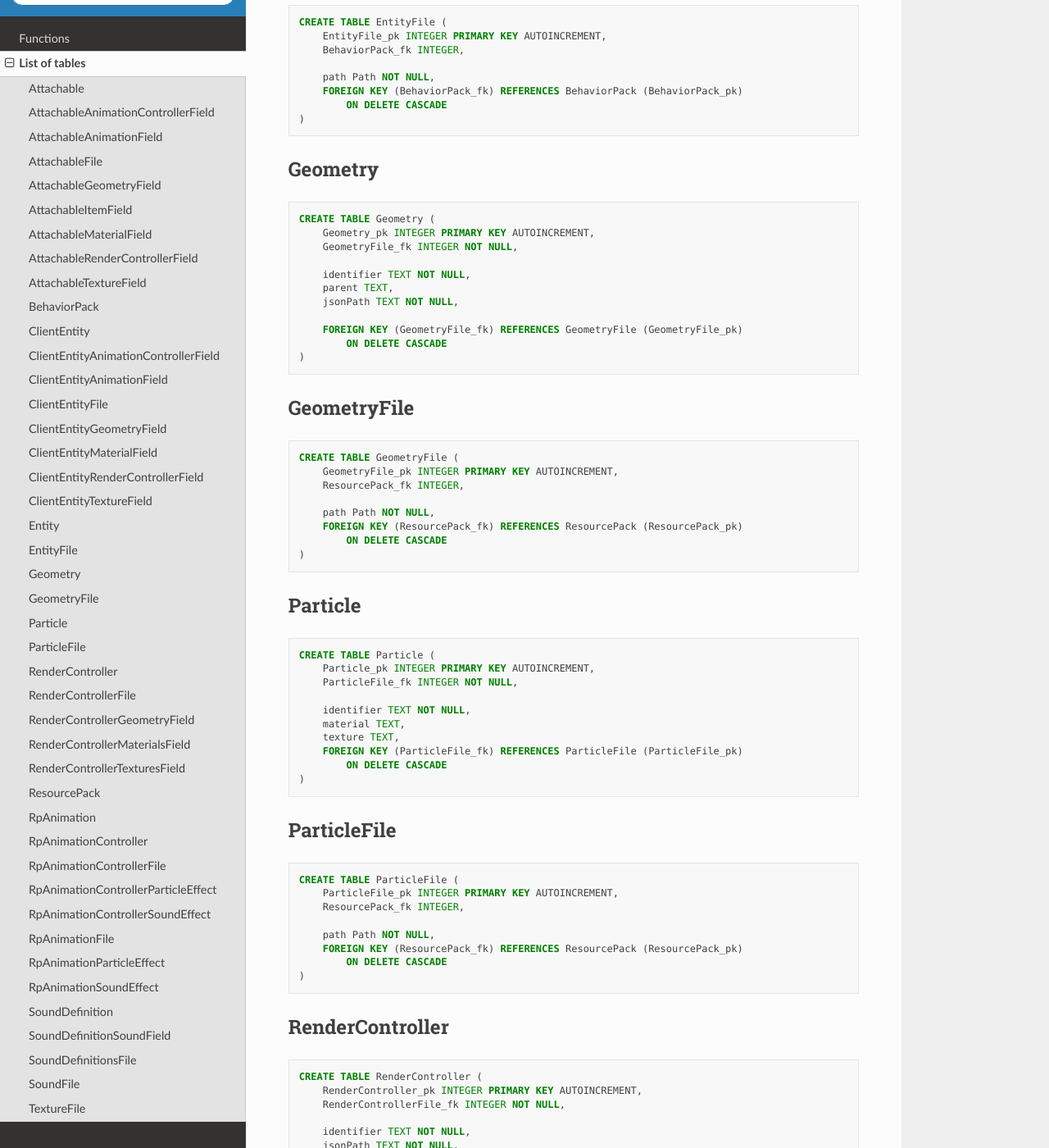
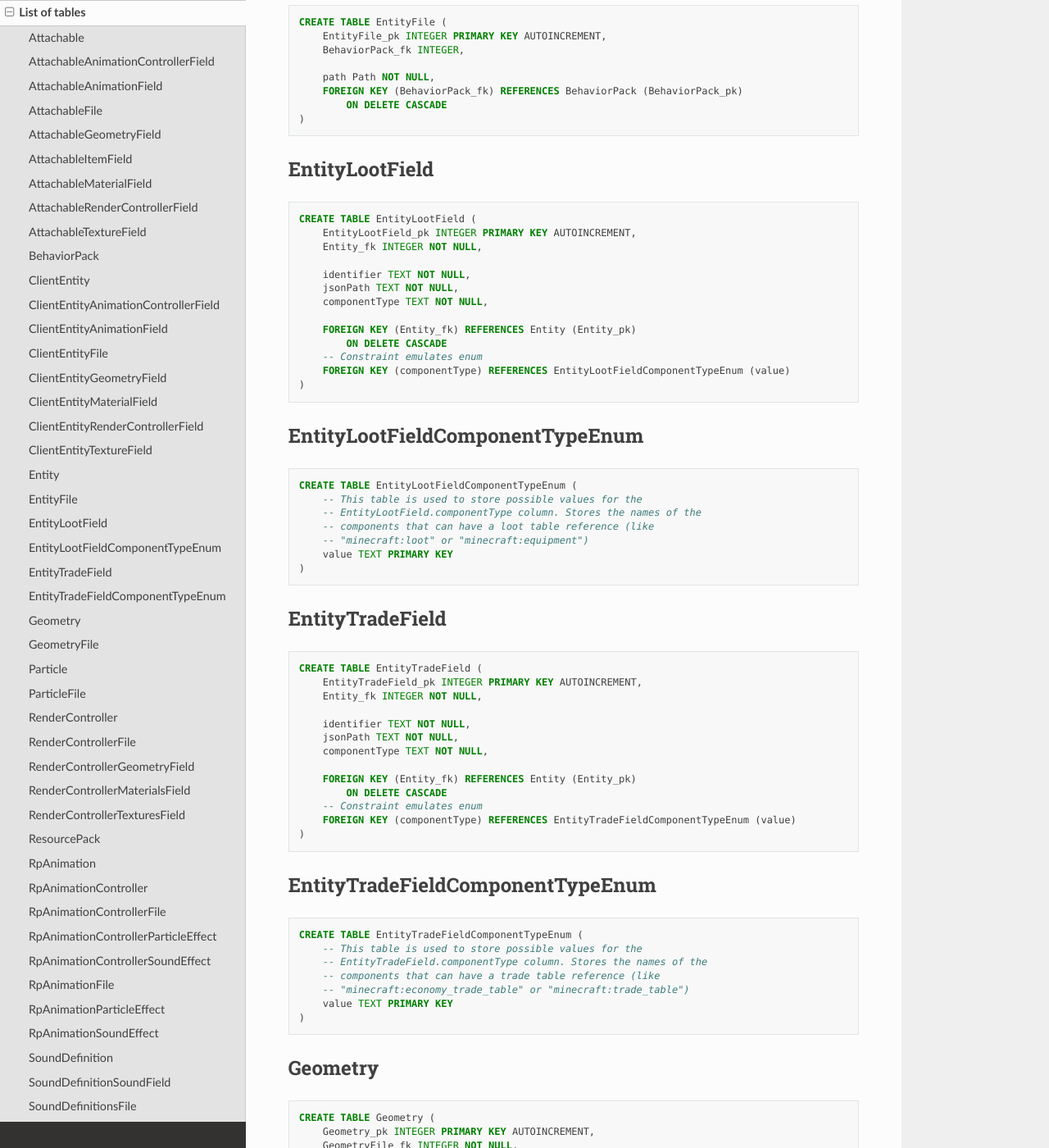
Before and after one commit to Nusiq/sqlite_bedrock_packs, a Sphinx documentation site: the page built from docs/tables.rst, in a window 1280 px wide and 1400 px high, scrolled down 5528 px. Shown: the whole window at 82% size. Built offline with Sphinx 7.4.7 and the Read the Docs theme 2.0.0, drawn with Linux system fonts in a browser that asks for light colours.

Commit message:
Added loot and trade fields to the entity.

```diff
--- a/docs/tables.rst
+++ b/docs/tables.rst
@@ -320,6 +320,70 @@ EntityFile
         path Path NOT NULL,
         FOREIGN KEY (BehaviorPack_fk) REFERENCES BehaviorPack (BehaviorPack_pk)
             ON DELETE CASCADE
+    )
+
+EntityLootField
+---------------
+
+.. code-block:: sql
+
+    CREATE TABLE EntityLootField (
+        EntityLootField_pk INTEGER PRIMARY KEY AUTOINCREMENT,
+        Entity_fk INTEGER NOT NULL,
+
+        identifier TEXT NOT NULL,
+        jsonPath TEXT NOT NULL,
+        componentType TEXT NOT NULL,
+
+        FOREIGN KEY (Entity_fk) REFERENCES Entity (Entity_pk)
+            ON DELETE CASCADE
+        -- Constraint emulates enum
+        FOREIGN KEY (componentType) REFERENCES EntityLootFieldComponentTypeEnum (value)
+    )
+
+EntityLootFieldComponentTypeEnum
+--------------------------------
+
+.. code-block:: sql
+
+    CREATE TABLE EntityLootFieldComponentTypeEnum (
+        -- This table is used to store possible values for the
+        -- EntityLootField.componentType column. Stores the names of the
+        -- components that can have a loot table reference (like
+        -- "minecraft:loot" or "minecraft:equipment")
+        value TEXT PRIMARY KEY
+    )
+
+EntityTradeField
+----------------
+
+.. code-block:: sql
+
+    CREATE TABLE EntityTradeField (
+        EntityTradeField_pk INTEGER PRIMARY KEY AUTOINCREMENT,
+        Entity_fk INTEGER NOT NULL,
+
+        identifier TEXT NOT NULL,
+        jsonPath TEXT NOT NULL,
+        componentType TEXT NOT NULL,
+
+        FOREIGN KEY (Entity_fk) REFERENCES Entity (Entity_pk)
+            ON DELETE CASCADE
+        -- Constraint emulates enum
+        FOREIGN KEY (componentType) REFERENCES EntityTradeFieldComponentTypeEnum (value)
+    )
+
+EntityTradeFieldComponentTypeEnum
+---------------------------------
+
+.. code-block:: sql
+
+    CREATE TABLE EntityTradeFieldComponentTypeEnum (
+        -- This table is used to store possible values for the
+        -- EntityTradeField.componentType column. Stores the names of the
+        -- components that can have a trade table reference (like
+        -- "minecraft:economy_trade_table" or "minecraft:trade_table")
+        value TEXT PRIMARY KEY
     )
 
 Geometry
```
